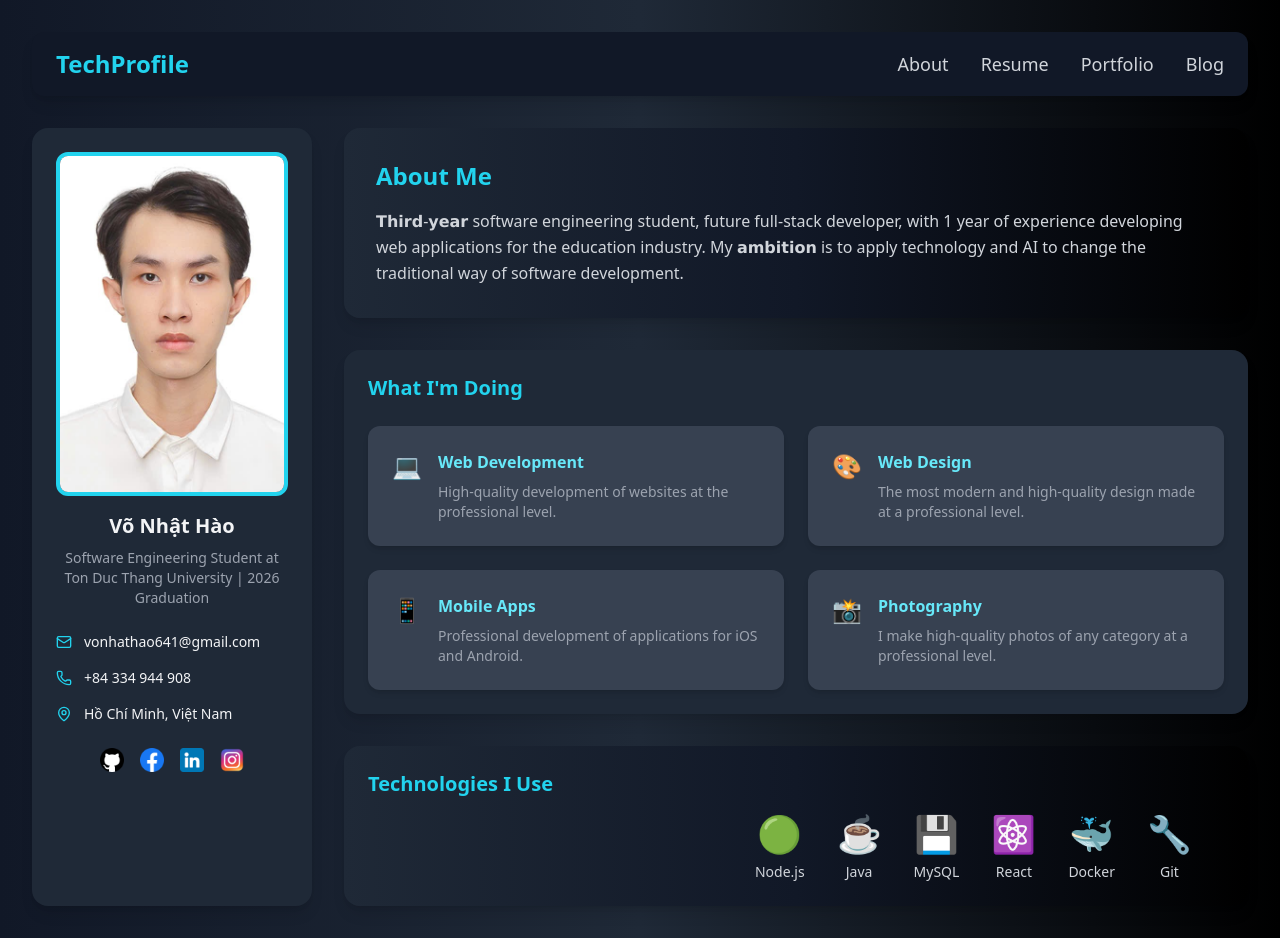
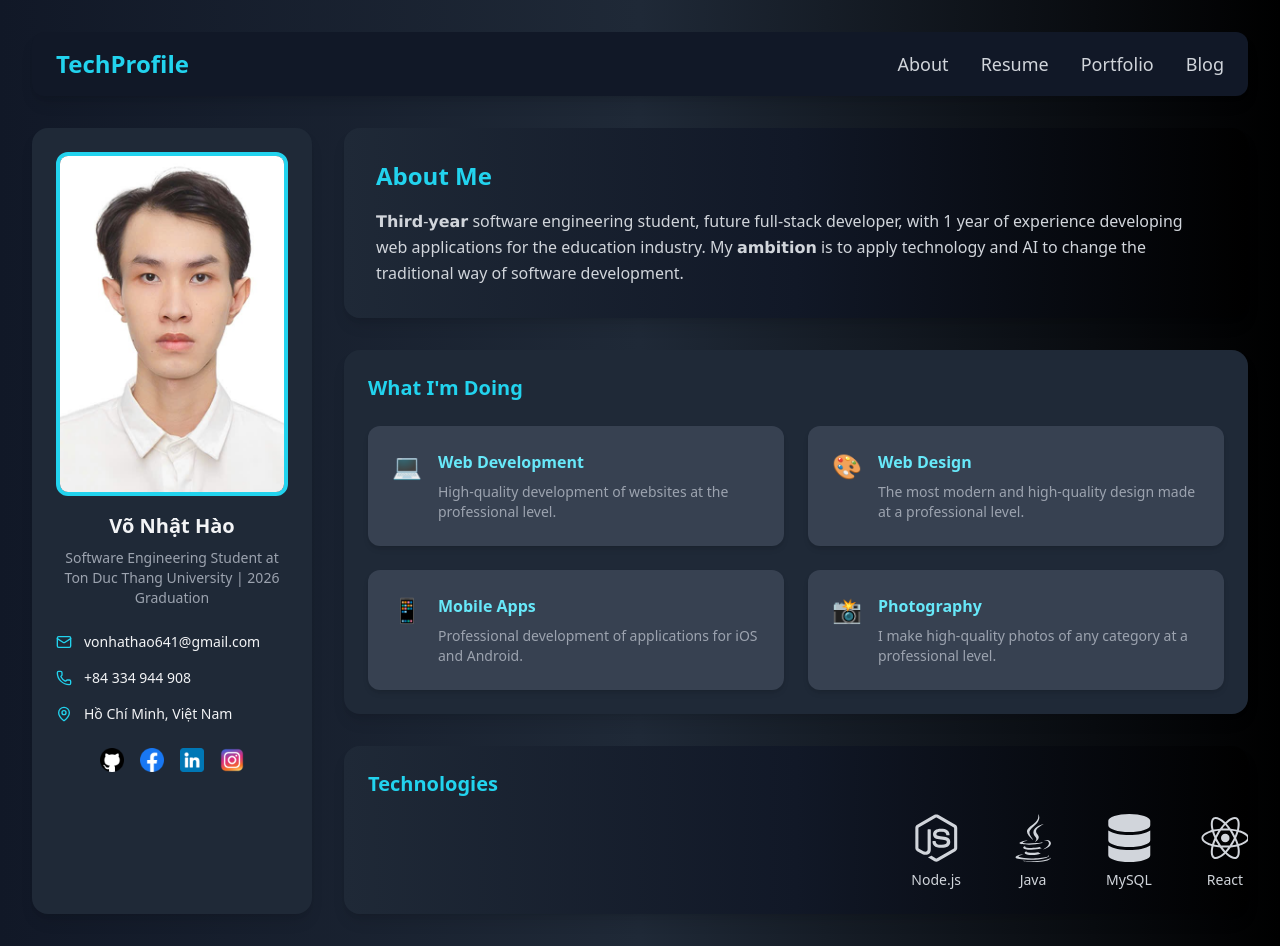
Before and after one commit to nhathao512/Portfolio, a React (Vite) app in the folder my-profile/: page / in a window 1280 px wide. Built offline with nearby package versions, Linux system fonts and the light colour scheme.

Commit message:
add technologies

```diff
--- a/my-profile/index.html
+++ b/my-profile/index.html
@@ -4,7 +4,7 @@
     <meta charset="UTF-8" />
     <link rel="icon" type="image/svg+xml" href="src/assets/logo.png" />
     <meta name="viewport" content="width=device-width, initial-scale=1.0" />
-    <title>My Profile</title>
+    <title>Võ Nhật Hào</title>
   </head>
   <body>
     <div id="root"></div>
--- a/my-profile/package.json
+++ b/my-profile/package.json
@@ -10,9 +10,11 @@
     "preview": "vite preview"
   },
   "dependencies": {
+    "custom-icons": "^0.2.0",
     "lucide-react": "^0.473.0",
     "react": "^18.3.1",
     "react-dom": "^18.3.1",
+    "react-icons": "^5.4.0",
     "react-router-dom": "^7.1.3"
   },
   "devDependencies": {
--- a/my-profile/src/components/Technologies.jsx
+++ b/my-profile/src/components/Technologies.jsx
@@ -1,28 +1,46 @@
+import {
+  FaNodeJs,
+  FaJava,
+  FaDatabase,
+  FaReact,
+  FaDocker,
+  FaGit,
+  FaPython,
+  FaJsSquare,
+  FaHtml5,
+  FaCss3,
+} from "react-icons/fa";
+
 export const Technologies = () => {
   const techStack = [
-      { name: "Node.js", icon: "🟢" },
-      { name: "Java", icon: "☕" },
-      { name: "MySQL", icon: "💾" },
-      { name: "React", icon: "⚛️" },
-      { name: "Docker", icon: "🐳" },
-      { name: "Git", icon: "🔧" },
+    { name: "Node.js", icon: FaNodeJs },
+    { name: "Java", icon: FaJava },
+    { name: "MySQL", icon: FaDatabase },
+    { name: "React", icon: FaReact },
+    { name: "Docker", icon: FaDocker },
+    { name: "Git", icon: FaGit },
+    { name: "Python", icon: FaPython },
+    { name: "JavaScript", icon: FaJsSquare },
+    { name: "HTML", icon: FaHtml5 },
+    { name: "CSS", icon: FaCss3 },
   ];
 
   return (
-      <div className="bg-gradient-to-r from-gray-800 via-gray-900 to-black rounded-2xl p-6 shadow-lg mt-8 overflow-hidden">
-        <h2 className="text-xl font-bold text-cyan-400 mb-4">Technologies I Use</h2>
-        <div className="relative w-full overflow-x-hidden">
-          <div className="flex space-x-8 animate-marquee">
-            {techStack.map((tech, index) => (
+    <div className="bg-gradient-to-r from-gray-800 via-gray-900 to-black rounded-2xl p-6 shadow-lg mt-8 overflow-x-auto">
+      <h2 className="text-xl font-bold text-cyan-400 mb-4">Technologies</h2>
+      <div className="flex space-x-12 animate-marquee">
+        {techStack.map((tech, index) => {
+          const TechIcon = tech.icon;
+          return (
             <div
               key={index}
               className="flex flex-col items-center justify-center text-gray-300 hover:text-cyan-400 transition-colors duration-300"
             >
-                <div className="text-4xl mb-2">{tech.icon}</div>
+              <TechIcon className="w-12 h-12 mb-2" />
               <span className="text-sm">{tech.name}</span>
             </div>
-            ))}
-          </div>
+          );
+        })}
       </div>
     </div>
   );
--- a/my-profile/tailwind.config.js
+++ b/my-profile/tailwind.config.js
@@ -10,7 +10,7 @@ export default {
         },
       },
       animation: {
-        marquee: "marquee 20s linear infinite",
+        marquee: "marquee 30s linear infinite",
       },
     },
   },
```
Also changed, not shown: 1 other file (tests, documents, lock files or other folders). Lines whose indentation alone changed are shown as unchanged.
